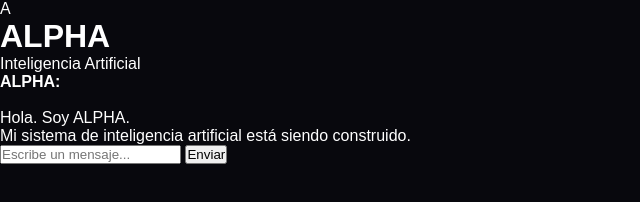
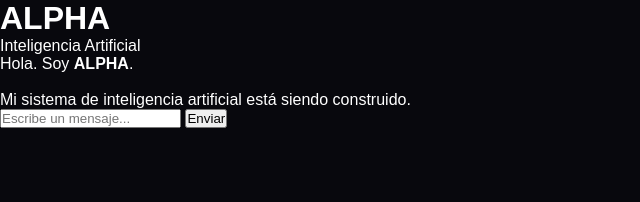
Before and after one commit to marancutara-byte/ALPHA, a plain HTML site: page index.html in a window 1280 px wide. Shown: the whole page, without its empty margins (0-640 px from the left). Drawn offline with Linux system fonts and the light colour scheme.

Commit message:
Update index.html

```diff
--- a/index.html
+++ b/index.html
@@ -10,7 +10,7 @@
         content="width=device-width, initial-scale=1.0"
     >
 
-    <title>ALPHA - Inteligencia Artificial</title>
+    <title>ALPHA</title>
 
     <link
         rel="stylesheet"
@@ -25,17 +25,11 @@
 
         <header>
 
-            <div class="alpha-logo">
-                A
-            </div>
+            <h1>ALPHA</h1>
 
-            <div>
-                <h1>ALPHA</h1>
-
-                <p>
-                    Inteligencia Artificial
-                </p>
-            </div>
+            <p>
+                Inteligencia Artificial
+            </p>
 
         </header>
 
@@ -44,13 +38,9 @@
 
             <div class="message alpha-message">
 
-                <strong>ALPHA:</strong>
+                Hola. Soy <strong>ALPHA</strong>.
 
                 <br><br>
-
-                Hola. Soy ALPHA.
-
-                <br>
 
                 Mi sistema de inteligencia artificial
                 está siendo construido.
```
